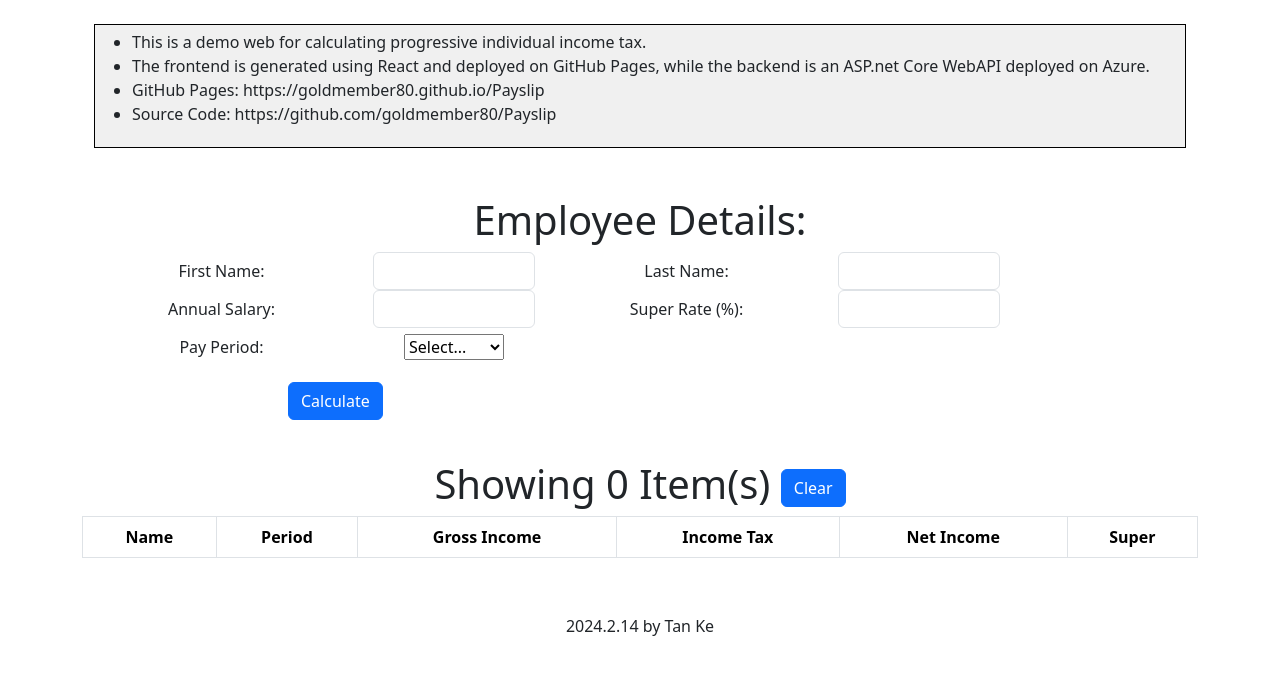
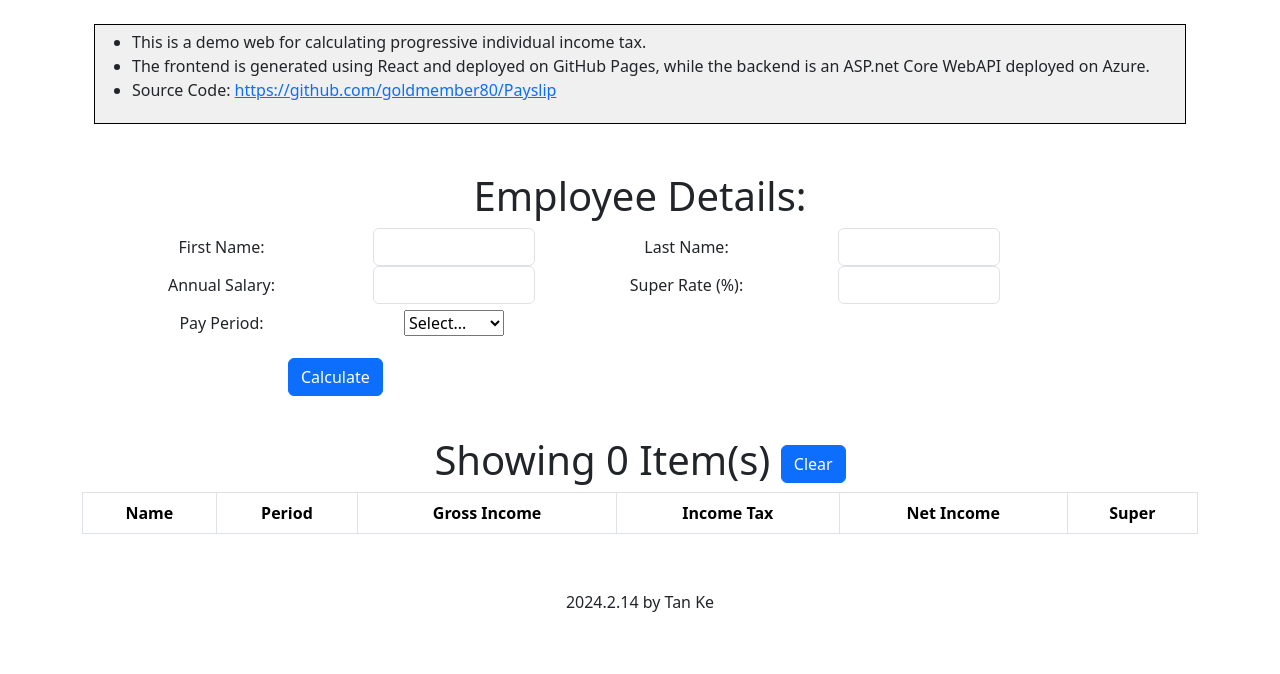
Before and after one commit to goldmember80/Payslip, a React (Vite) app in the folder reactapp/: page / in a window 1280 px wide. Shown: the top 674 px of the page. Built offline with nearby package versions, Linux system fonts and the light colour scheme.

Commit message:
Add url.

```diff
--- a/reactapp/src/App.jsx
+++ b/reactapp/src/App.jsx
@@ -24,8 +24,7 @@ const App = () => {
                                 <li>This is a demo web for calculating progressive individual income tax.</li>
                                 <li>The frontend is generated using React and deployed on GitHub Pages,
                                     while the backend is an ASP.net Core WebAPI deployed on Azure.</li>
-                                <li>GitHub Pages: https://goldmember80.github.io/Payslip </li>
-                                <li>Source Code: https://github.com/goldmember80/Payslip </li>
+                                <li>Source Code: <a href= "https://github.com/goldmember80/Payslip"> https://github.com/goldmember80/Payslip </a> </li>
                             </ul>
                         </div>
                     </Col>
```
Also changed, not shown: 3 other files (tests, documents, lock files or other folders).
